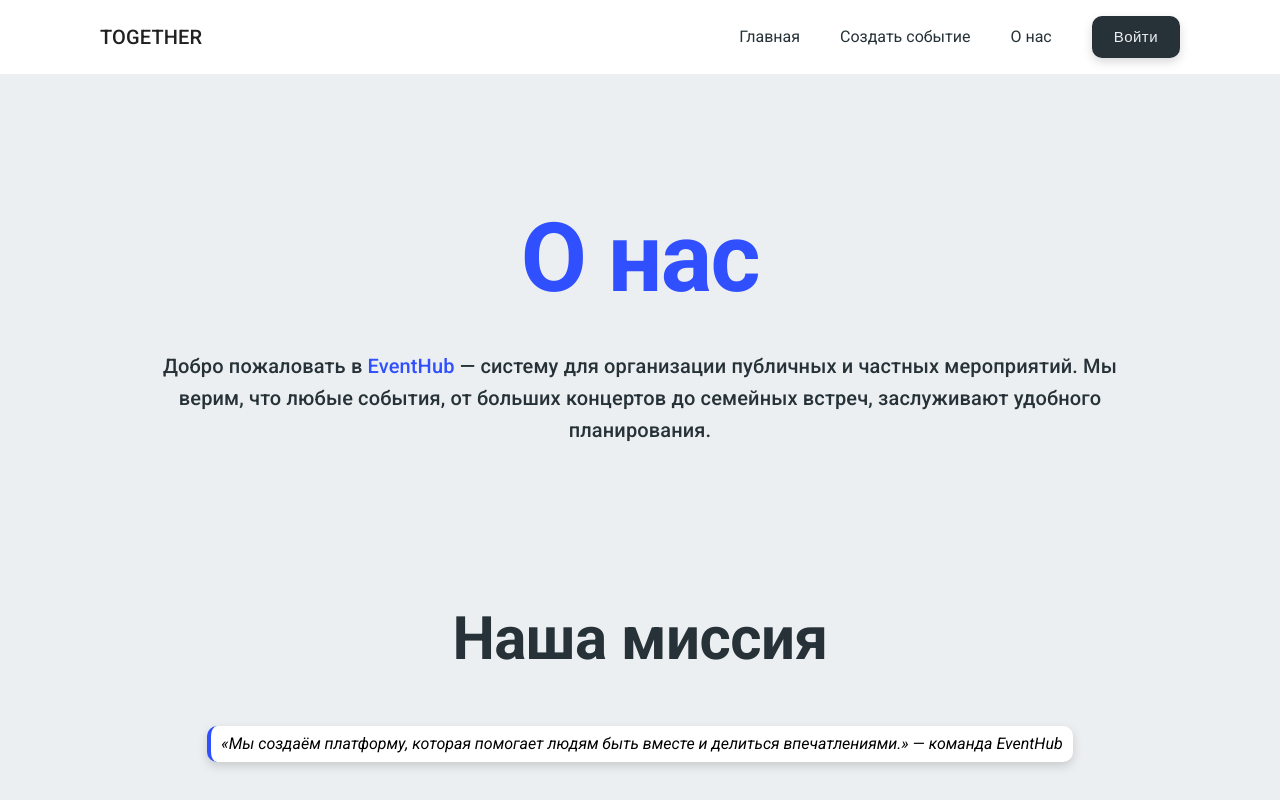
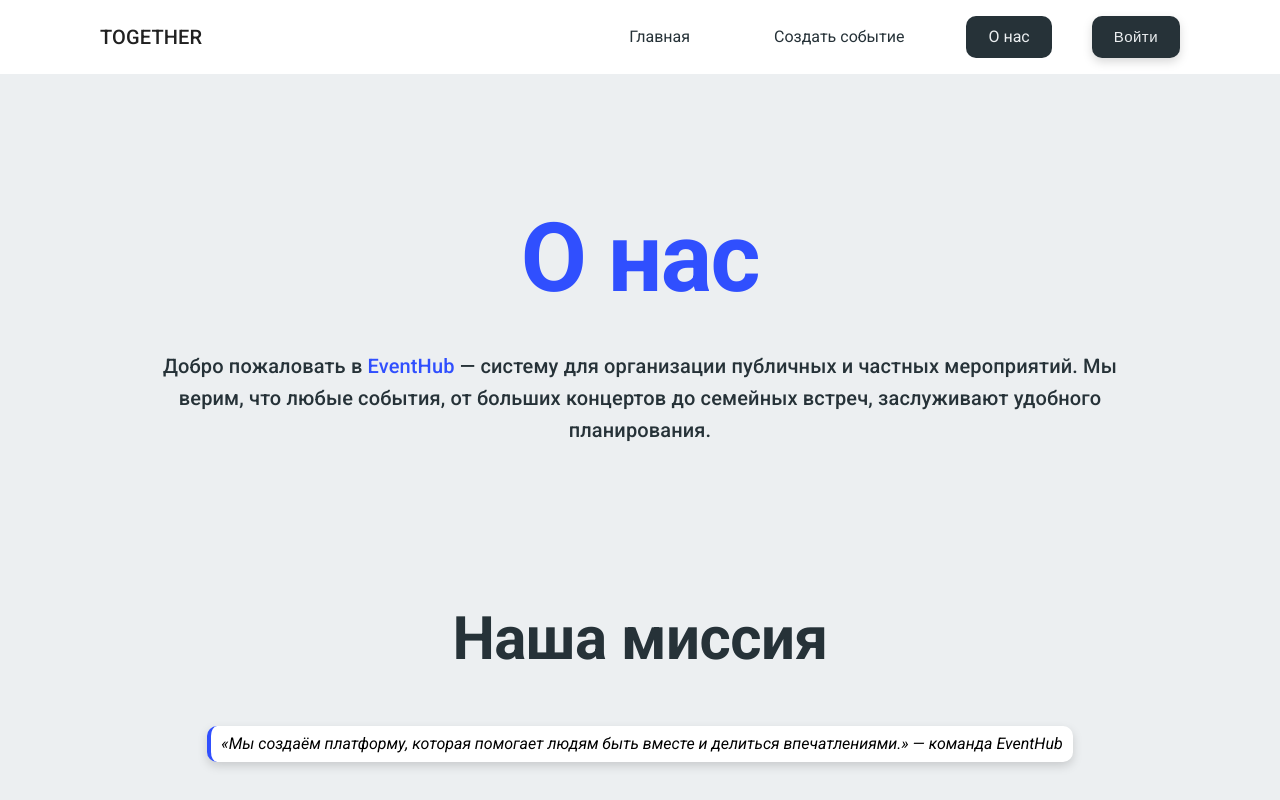
Before and after one commit to AlexandrNikolaenko/EventHub, a plain HTML site: page about.html in a window 1280 px wide. Shown: the top 800 px of the page. Drawn offline with Linux system fonts and the light colour scheme.

Commit message:
feat: add marking pages

```diff
--- a/about.html
+++ b/about.html
@@ -17,9 +17,9 @@
                 Together
             </a>
             <div class="header__nav-list">
-                <a href="./index.html">Главная</a>
-                <a href="./main.html">Создать событие</a>
-                <a href="./about.html">О нас</a>
+                <a class="nav_link" href="./index.html">Главная</a>
+                <a class="nav_link" href="./main.html">Создать событие</a>
+                <a class="nav_link" href="./about.html">О нас</a>
                 <a href="./login.html" class="header__button-enter">
                     <button class="primary">
                         Войти
@@ -34,9 +34,9 @@
                     <img src="./public/menu.svg">
                 </button>
                 <div id="header__menu__list" class="disable">
-                    <a href="./index.html">Главная</a>
-                    <a href="./main.html">Создать событие</a>
-                    <a href="./about.html">О нас</a>
+                    <a class="nav_link" href="./index.html">Главная</a>
+                    <a class="nav_link" href="./main.html">Создать событие</a>
+                    <a class="nav_link" href="./about.html">О нас</a>
                     <a href="./login.html" class="header__button-enter">
                         <button class="primary">
                             Войти
@@ -126,6 +126,6 @@ POST /api/bookings
         });
       })();
     </script>
-    <script src="./scripts/header.js"></script>
+    <script type="module" src="./scripts/header.js"></script>
 </body>
 </html>
--- a/scripts/header.js
+++ b/scripts/header.js
@@ -1,4 +1,19 @@
 import { logout, user } from "./api.js";
+
+// подсвечивание активной страницы
+
+const links = document.getElementsByClassName('nav_link');
+const page = document.location.pathname;
+
+console.log(page);
+Array.from(links).forEach(link => {
+  if (((page == '/' || page == '/index.html') && link.getAttribute('href') == './index.html') ||
+  (page == '/main.html' && link.getAttribute('href') == './main.html') ||
+  (page == '/about.html' && link.getAttribute('href') == './about.html')
+  ) {
+    link.classList.add('active');
+  }
+})
 
 // мобильное меню
 
--- a/styles/layout.css
+++ b/styles/layout.css
@@ -18,6 +18,23 @@ header .wrapper {
   display: flex;
   gap: 40px;
   align-items: center;
+}
+
+.nav_link {
+  padding: 8px 22px;
+  border-radius: 10px;
+  background-color: transparent;
+  transition: all .15s;
+  line-height: 26px;
+}
+
+.nav_link:hover, .nav_link:focus {
+  background-color: rgba(96, 125, 139, .25);
+}
+
+.nav_link.active, .nav_link.active:active, .nav_link:active, .nav_link.active:hover, .nav_link.active:focus {
+  background-color: var(--primary);
+  color: var(--primary-contrast-text);
 }
 
 header .header__button-enter {
```
Also changed, not shown: event.html (+6 -6 lines), index.html (+6 -6 lines), login.html (+6 -6 lines), main.html (+6 -6 lines), register.html (+6 -6 lines).
